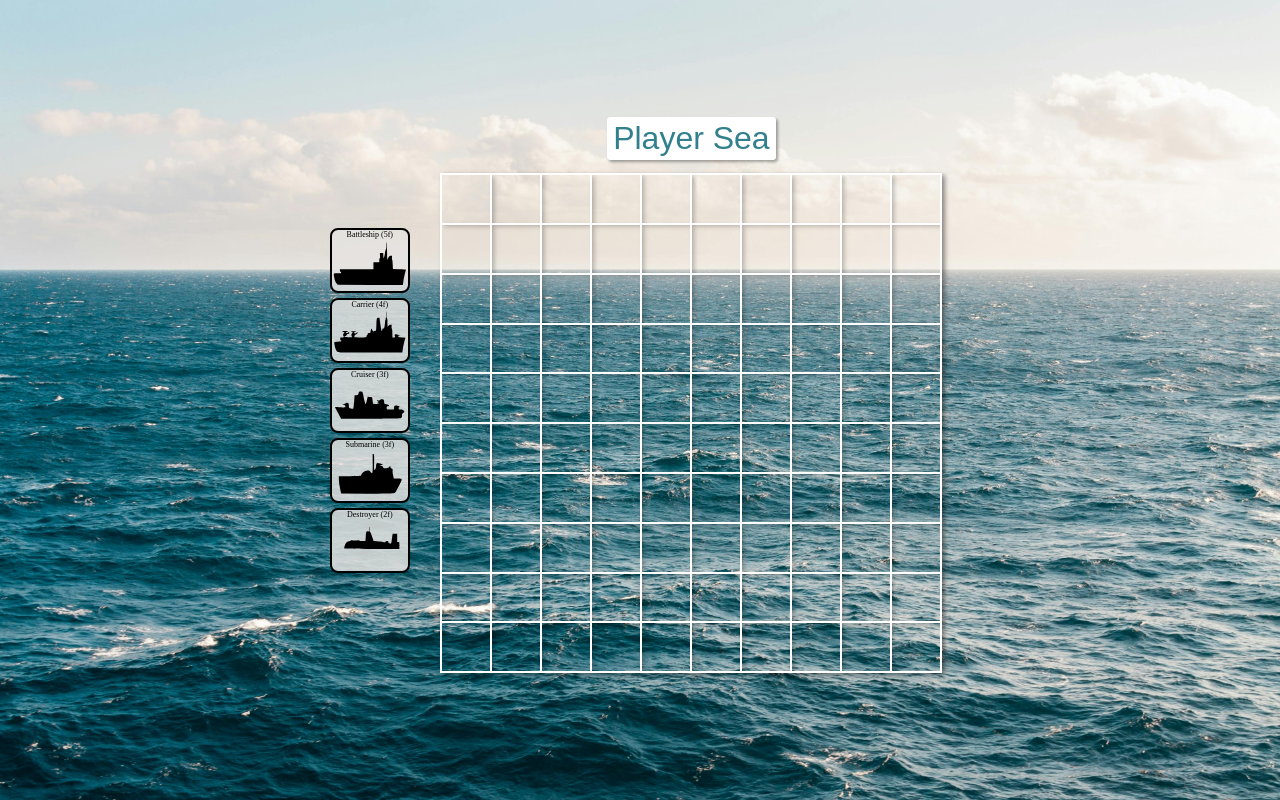
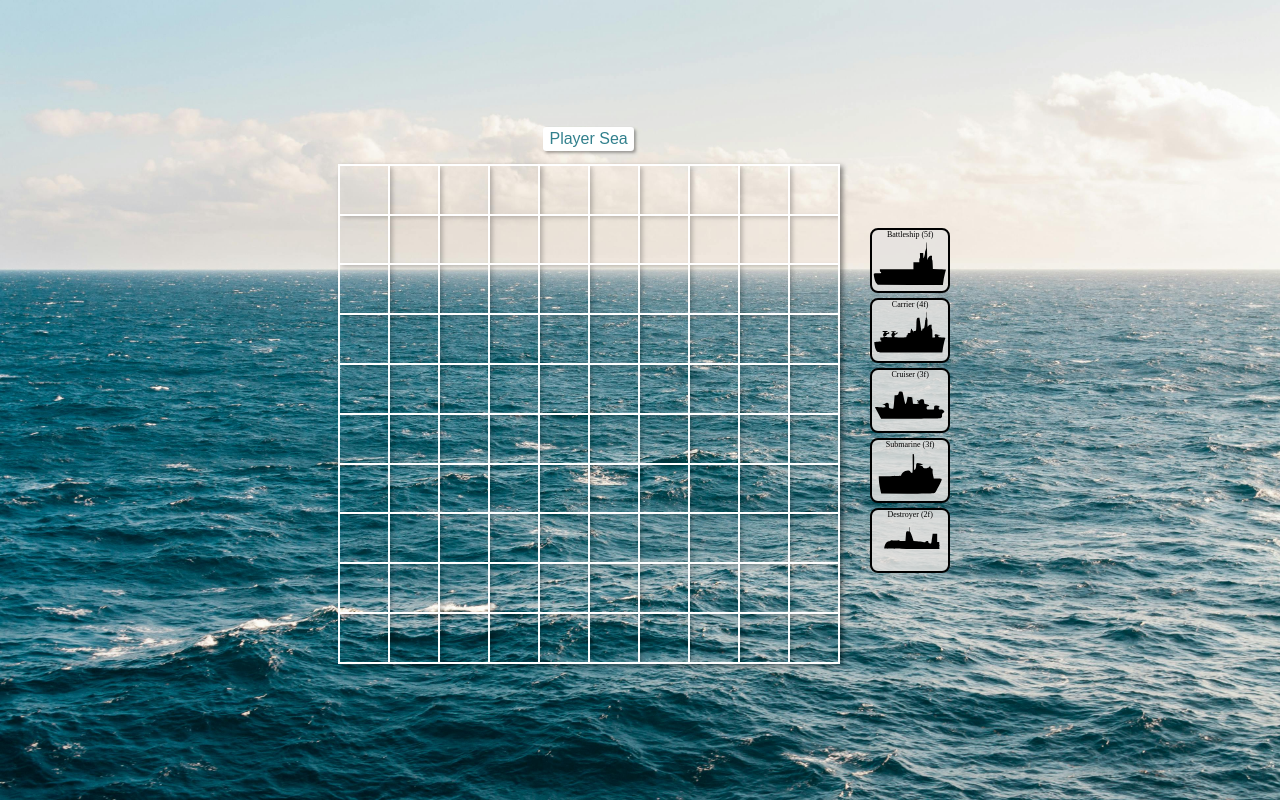
Before and after one commit to nuru484/battleship, a website built with webpack: page src/index.html in a window 1280 px wide. Built offline with nearby package versions, Linux system fonts and the light colour scheme.

Commit message:
Change the position of the player ships to be placed from top to bottom and reduced the size of the sea names

```diff
--- a/src/css-files/style.css
+++ b/src/css-files/style.css
@@ -85,8 +85,7 @@ td {
 
 .computer-table-container p,
 .player-table-container p {
-  color: blue;
-  font-size: 2rem;
+  font-size: 1rem;
   font-family: Arial, Helvetica, sans-serif;
   text-align: center;
   color: #32808d;
--- a/src/index.html
+++ b/src/index.html
@@ -9,11 +9,11 @@
   <body>
     <div class="main-container" id="main-container-id">
       <div id="player-details">
-        <div class="player-ships-class" draggable="false"></div>
         <div class="player-table-container">
           <p>Player Sea</p>
           <table id="playerTable"></table>
         </div>
+        <div class="player-ships-class" draggable="false"></div>
       </div>
       <div class="computer-table-container" id="computer-details">
         <p>Computer Sea</p>
```
Also changed, not shown: dist/app.bundle.js, dist/index.html.
